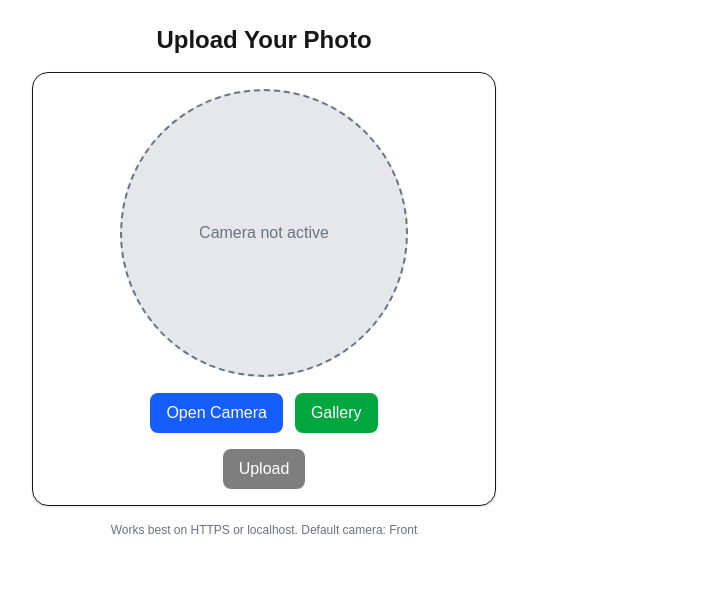
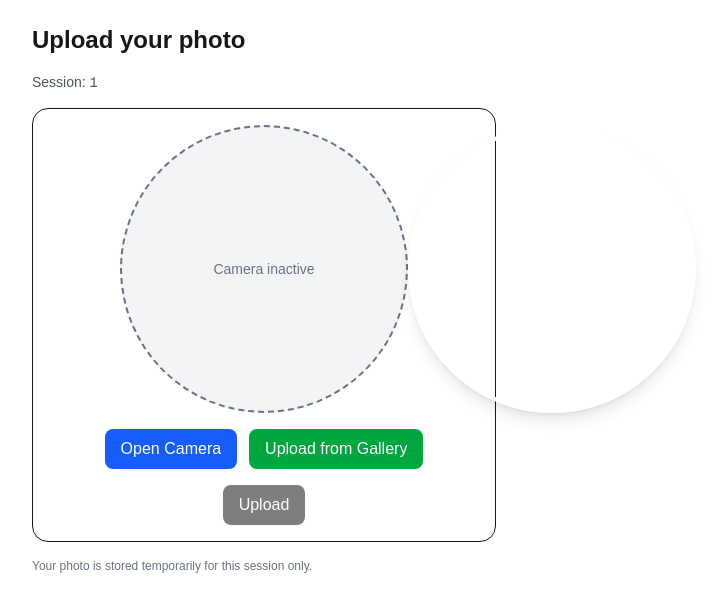
Before and after one commit to codingmaster094/latest-skin-scan-app, a Next.js app: page /upload/1 in a window 1280 px wide. Shown: the top 612 px of the page, without its empty margins (376-1100 px from the left). Built offline with nearby package versions, Linux system fonts and the light colour scheme.

Commit message:
add photo shape

```diff
--- a/app/upload/[sessionId]/page.jsx
+++ b/app/upload/[sessionId]/page.jsx
@@ -10,119 +10,129 @@ export default function MobileUploadPage({ params }) {
 
   // camera state
   const [streaming, setStreaming] = useState(false);
-  const [facingMode, setFacingMode] = useState("user"); // front camera by default
   const videoRef = useRef(null);
   const canvasRef = useRef(null);
   const cameraStreamRef = useRef(null);
+
+  const cameraInputRef = useRef(null);
   const galleryInputRef = useRef(null);
 
   // Create preview URL when file changes
   useEffect(() => {
-    if (!file) return setPreview(null);
+    if (!file) {
+      setPreview(null);
+      return;
+    }
     const objectUrl = URL.createObjectURL(file);
     setPreview(objectUrl);
-    return () => URL.revokeObjectURL(objectUrl);
+
+    return () => {
+      URL.revokeObjectURL(objectUrl);
+    };
   }, [file]);
 
-  // Start camera with proper facing mode
+  // Start camera (prefer environment/back camera)
   async function startCamera() {
+    if (streaming) return;
     try {
-      stopCamera(); // clear any existing
       const constraints = {
-        audio: false,
         video: {
+          facingMode: { ideal: "environment" },
           width: { ideal: 1280 },
           height: { ideal: 720 },
-          facingMode: facingMode === "user" ? "user" : { exact: "environment" },
         },
+        audio: false,
       };
       const stream = await navigator.mediaDevices.getUserMedia(constraints);
       cameraStreamRef.current = stream;
-
       if (videoRef.current) {
         videoRef.current.srcObject = stream;
         await videoRef.current.play();
       }
-
       setStreaming(true);
-      setMsg("");
     } catch (err) {
-      console.error("Camera start error:", err);
-      setMsg(
-        "⚠️ Could not start camera. Make sure you’ve granted permission and are using HTTPS or localhost."
-      );
+      console.error("Camera start error", err);
+      setMsg("Could not start camera — permission denied or no camera available.");
     }
   }
 
+  // Stop camera
   function stopCamera() {
-    if (cameraStreamRef.current) {
+    if (!cameraStreamRef.current) return;
     cameraStreamRef.current.getTracks().forEach((t) => t.stop());
     cameraStreamRef.current = null;
-    }
     setStreaming(false);
   }
 
-  async function flipCamera() {
-    stopCamera();
-    setFacingMode((prev) => (prev === "user" ? "environment" : "user"));
-  }
-
-  useEffect(() => {
-    if (streaming) startCamera();
-    // eslint-disable-next-line react-hooks/exhaustive-deps
-  }, [facingMode]);
-
+  // Capture photo: crop center square, mask to circle, convert to File
   async function capturePhoto() {
     const video = videoRef.current;
     if (!video || video.readyState < 2) {
-      setMsg("Camera not ready yet.");
+      setMsg("Camera not ready.");
       return;
     }
 
+    // choose size - square from center of video
     const vw = video.videoWidth;
     const vh = video.videoHeight;
-    const size = Math.min(vw, vh);
+    const size = Math.min(vw, vh); // square size
     const sx = (vw - size) / 2;
     const sy = (vh - size) / 2;
 
     const canvas = canvasRef.current;
-    const outputSize = 800;
+    // set canvas to square size (you can change output pixel size here)
+    const outputSize = 800; // final image size (px)
     canvas.width = outputSize;
     canvas.height = outputSize;
     const ctx = canvas.getContext("2d");
 
+    // draw center-cropped image scaled to canvas
+    ctx.clearRect(0, 0, outputSize, outputSize);
+
+    // draw the image
     ctx.drawImage(video, sx, sy, size, size, 0, 0, outputSize, outputSize);
 
-    // Circular mask
+    // create circular mask
     ctx.globalCompositeOperation = "destination-in";
     ctx.beginPath();
     ctx.arc(outputSize / 2, outputSize / 2, outputSize / 2, 0, Math.PI * 2);
     ctx.closePath();
     ctx.fill();
 
-    const blob = await new Promise((res) =>
-      canvas.toBlob(res, "image/jpeg", 0.9)
-    );
+    // convert to blob then to File
+    const blob = await new Promise((res) => canvas.toBlob(res, "image/jpeg", 0.92));
+    if (!blob) {
+      setMsg("Failed to capture image.");
+      return;
+    }
+    const capturedFile = new File([blob], `capture-${Date.now()}.jpg`, { type: "image/jpeg" });
 
-    if (!blob) return setMsg("Capture failed.");
+    // set file (this will trigger your preview effect)
+    setFile(capturedFile);
 
-    const capturedFile = new File([blob], `photo-${Date.now()}.jpg`, {
-      type: "image/jpeg",
-    });
+    // stop camera automatically after capture if you prefer
+    stopCamera();
 
-    setFile(capturedFile);
-    stopCamera();
-    setMsg("✅ Photo captured!");
+    setMsg("Photo captured — ready to upload.");
   }
 
+  // handle gallery fallback input
   function handleGalleryFile(e) {
-    const selected = e.target.files?.[0];
-    if (selected) setFile(selected);
+    const selected = e.target.files?.[0] || null;
+    if (selected) {
+      // Optionally convert rectangular gallery image into circular masked file as well
+      // For simplicity here we set as-is and rely on CSS preview mask; if you need server circular crop,
+      // you can load it into canvas and mask same as capturePhoto (ask if you want that).
+      setFile(selected);
+    }
   }
 
   async function handleSubmit(e) {
     e.preventDefault();
-    if (!file) return setMsg("Please choose or capture a photo first.");
+    if (!file) {
+      setMsg("Please choose a photo first.");
+      return;
+    }
     setBusy(true);
     setMsg("");
 
@@ -134,62 +144,88 @@ export default function MobileUploadPage({ params }) {
         method: "POST",
         body: fd,
       });
-      if (!res.ok) throw new Error("Upload failed");
 
-      setMsg("✅ Uploaded successfully!");
+      if (!res.ok) {
+        const err = await res.json().catch(() => ({}));
+        throw new Error(err?.error || `Upload failed (${res.status})`);
+      }
+
+      setMsg("Uploaded! You can go back to your desktop now.");
     } catch (err) {
-      setMsg(err.message);
+      setMsg(err.message || "Something went wrong.");
     } finally {
       setBusy(false);
     }
   }
 
-  useEffect(() => () => stopCamera(), []);
+  // cleanup on unmount
+  useEffect(() => {
+    return () => stopCamera();
+  }, []);
 
   return (
-    <main className="p-6 max-w-lg mx-auto text-center">
-      <h1 className="text-2xl font-semibold mb-4">Upload Your Photo</h1>
+    <main className="p-6 max-w-lg mx-auto">
+      <h1 className="text-2xl font-semibold mb-4">Upload your photo</h1>
+      <p className="text-sm text-gray-600 mb-4">
+        Session: <span className="font-mono">{sessionId}</span>
+      </p>
 
-      <form
-        onSubmit={handleSubmit}
-        className="space-y-4 border rounded-2xl p-4 shadow"
-      >
-        {/* Hidden input */}
+      <form onSubmit={handleSubmit} className="space-y-4 border rounded-2xl p-4">
+        {/* Hidden file inputs (gallery fallback) */}
         <input
-          ref={galleryInputRef}
           type="file"
           accept="image/*"
+          capture="environment"
+          ref={cameraInputRef}
+          onChange={(e) => setFile(e.target.files?.[0] || null)}
+          className="hidden"
+        />
+        <input
+          type="file"
+          accept="image/*"
+          ref={galleryInputRef}
           onChange={handleGalleryFile}
           className="hidden"
         />
 
-        {/* Camera preview */}
-        <div className="relative flex justify-center">
-          {!streaming && !preview && (
-            <div className="w-72 h-72 bg-gray-200 rounded-full flex items-center justify-center border-2 border-dashed text-gray-500">
-              Camera not active
+        {/* Live camera UI */}
+        <div className="relative w-full flex justify-center">
+          {!streaming && (
+            <div className="w-72 h-72 bg-gray-100 rounded-full flex items-center justify-center border-2 border-dashed text-sm text-gray-500">
+              Camera inactive
             </div>
           )}
 
-          {streaming && (
           <div className="relative">
             <video
               ref={videoRef}
-                autoPlay
+              className={`w-72 h-72 rounded-full object-cover ${streaming ? "" : "hidden"}`}
               playsInline
               muted
-                className="w-72 h-72 rounded-full object-cover"
+              autoPlay
             />
-              <div className="absolute inset-0 w-72 h-72 rounded-full border-4 border-white shadow-[0_0_0_9999px_rgba(0,0,0,0.6)] pointer-events-none"></div>
+            {/* Circular overlay frame */}
+            <div
+              aria-hidden
+              className="absolute inset-0 w-72 h-72 rounded-full pointer-events-none flex items-center justify-center"
+            >
+              {/* Outer semi-transparent dark to emphasize circle: using pseudo overlay via sibling */}
+              <div className="w-full h-full rounded-full border-4 border-white shadow-lg"></div>
             </div>
-          )}
+            {/* A subtle full-screen overlay to darken outside circle */}
+            <div className="absolute inset-0 w-72 h-72 rounded-full pointer-events-none">
+              {/* We create outside dark by using box-shadow-like pseudo effect via CSS - simplified here */}
+              {/* (This is optional; you'd typically use complex CSS with ::before/::after for the donut) */}
+            </div>
+          </div>
         </div>
 
+        {/* Hidden canvas used for capture */}
         <canvas ref={canvasRef} className="hidden" />
 
-        {/* Controls */}
-        <div className="flex flex-wrap gap-3 justify-center">
-          {!streaming && (
+        {/* Buttons */}
+        <div className="flex gap-3 justify-center">
+          {!streaming ? (
             <button
               type="button"
               onClick={startCamera}
@@ -197,46 +233,41 @@ export default function MobileUploadPage({ params }) {
             >
               Open Camera
             </button>
-          )}
-
-          {streaming && (
-            <>
+          ) : (
             <button
               type="button"
               onClick={capturePhoto}
               className="px-4 py-2 rounded-lg bg-yellow-500 text-black"
             >
-                Capture
+              Capture (inside circle)
             </button>
+          )}
+
           <button
             type="button"
-                onClick={flipCamera}
-                className="px-4 py-2 rounded-lg bg-purple-600 text-white"
+            onClick={() => {
+              // open gallery fallback
+              galleryInputRef.current?.click();
+            }}
+            className="px-4 py-2 rounded-lg bg-green-600 text-white"
           >
-                Flip
+            Upload from Gallery
           </button>
+
+          {streaming && (
             <button
               type="button"
               onClick={stopCamera}
               className="px-4 py-2 rounded-lg bg-red-600 text-white"
             >
-                Close
+              Close Camera
             </button>
-            </>
           )}
-
-          <button
-            type="button"
-            onClick={() => galleryInputRef.current?.click()}
-            className="px-4 py-2 rounded-lg bg-green-600 text-white"
-          >
-            Gallery
-          </button>
         </div>
 
-        {/* Preview */}
+        {/* Round preview */}
         {preview && (
-          <div className="flex justify-center mt-3">
+          <div className="flex justify-center mb-2 mt-3">
             <img
               src={preview}
               alt="preview"
@@ -245,18 +276,20 @@ export default function MobileUploadPage({ params }) {
           </div>
         )}
 
+        <div className="flex justify-center">
           <button
             disabled={busy || !file}
             className="px-4 py-2 rounded-lg bg-black text-white disabled:opacity-50"
           >
             {busy ? "Uploading..." : "Upload"}
           </button>
+        </div>
 
         {msg && <div className="text-sm mt-1 text-center">{msg}</div>}
       </form>
 
       <p className="text-xs text-gray-500 mt-4">
-        Works best on HTTPS or localhost. Default camera: Front
+        Your photo is stored temporarily for this session only.
       </p>
     </main>
   );
```
Lines whose indentation alone changed are shown as unchanged.
